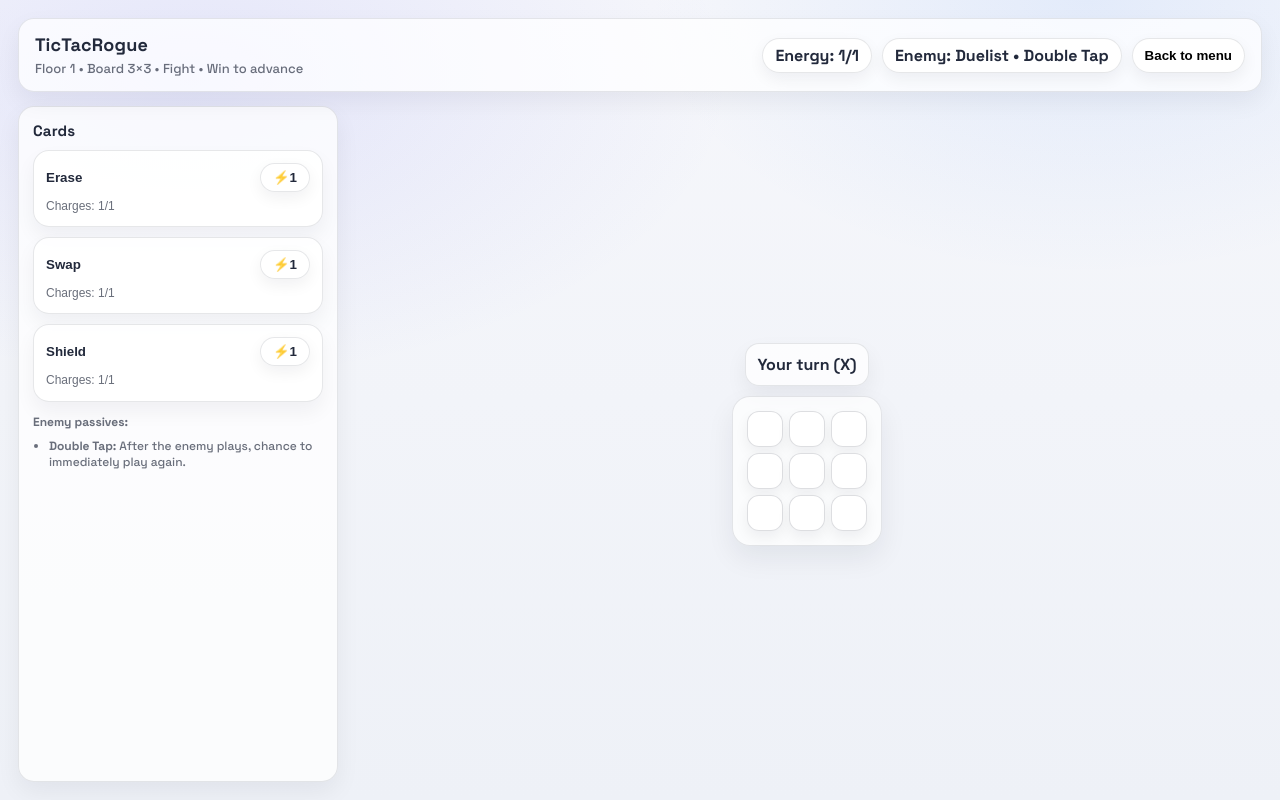
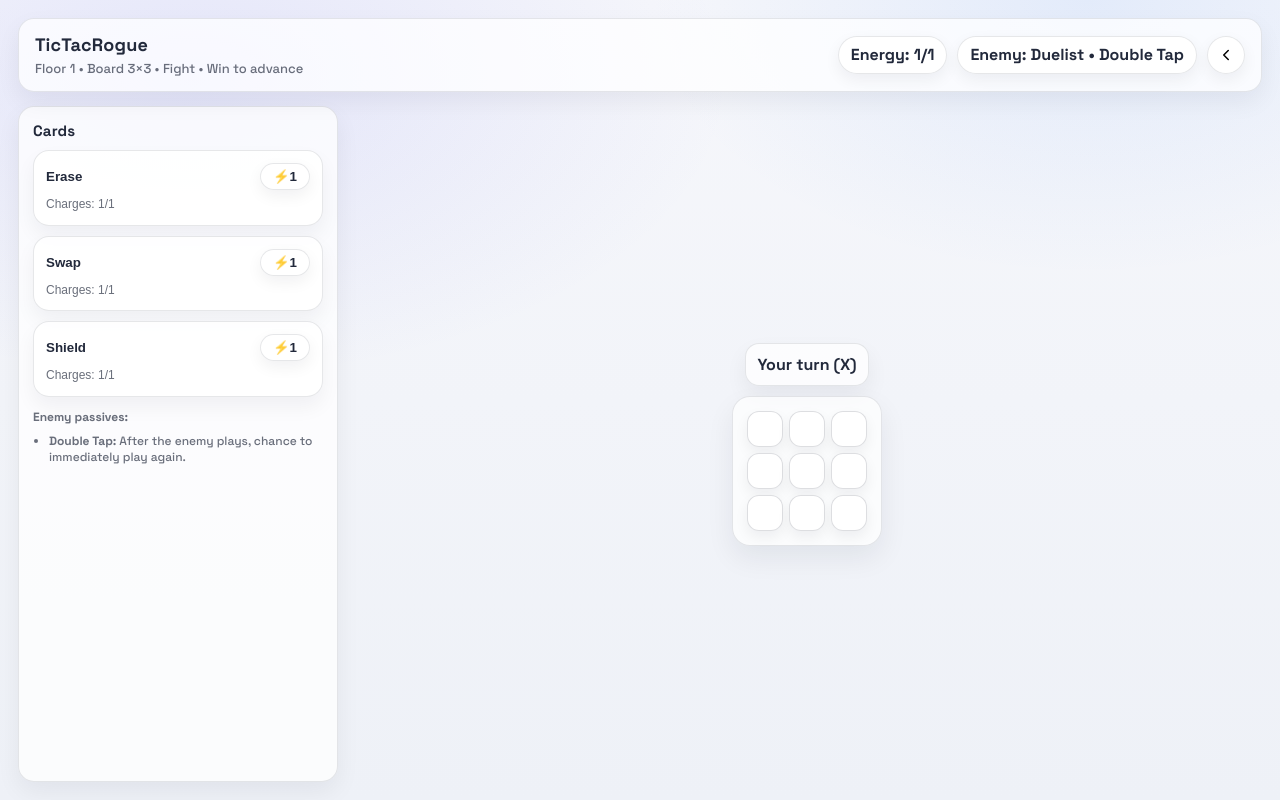
Before and after one commit to Ave04/TicTacRogue, a React (Create React App) app: page / in a window 1280 px wide. Both pictures are taken after a click on the button 640 px from the left and 506 px from the top of the page. Built offline with nearby package versions, Linux system fonts and the light colour scheme.

Commit message:
added styling for pill class for back button

```diff
--- a/src/App.jsx
+++ b/src/App.jsx
@@ -2,7 +2,7 @@
 import { useEffect, useMemo, useState } from "react";
 import Board, { calculateWinner } from "./components/board";
 import "./styles.css";
-import { Zap } from "lucide-react";
+import { ChevronLeft } from "lucide-react";
 
 const CARD_DEFS = {
   ERASE: { id: "ERASE", name: "Erase", cost: 1, target: "single" },
@@ -786,11 +786,11 @@ function InfinitacGame({ onExit }) {
             {passiveLabels}
           </div>
           <button
-            className="pill"
+            className="pill pillIcon"
             onClick={onExit}
             style={{ cursor: "pointer" }}
           >
-            Back to menu
+            <ChevronLeft />
           </button>
         </div>
       </div>
--- a/src/styles.css
+++ b/src/styles.css
@@ -98,8 +98,23 @@ body {
   background: var(--panel2);
   font-weight: 800;
   box-shadow: 0 6px 16px rgba(15, 23, 42, 0.06);
+  display: inline-flex;
+  align-items: center;
+  justify-content: center;
+  gap: 8px;
+  line-height: 1;
 }
 
+.pillIcon {
+  padding: 6px;
+  width: 38px;
+  height: 38px;
+}
+.pillIcon svg {
+  width: 18px;
+  height: 18px;
+  display: block;
+}
 .content {
   margin-top: 14px;
   flex: 1;
```
